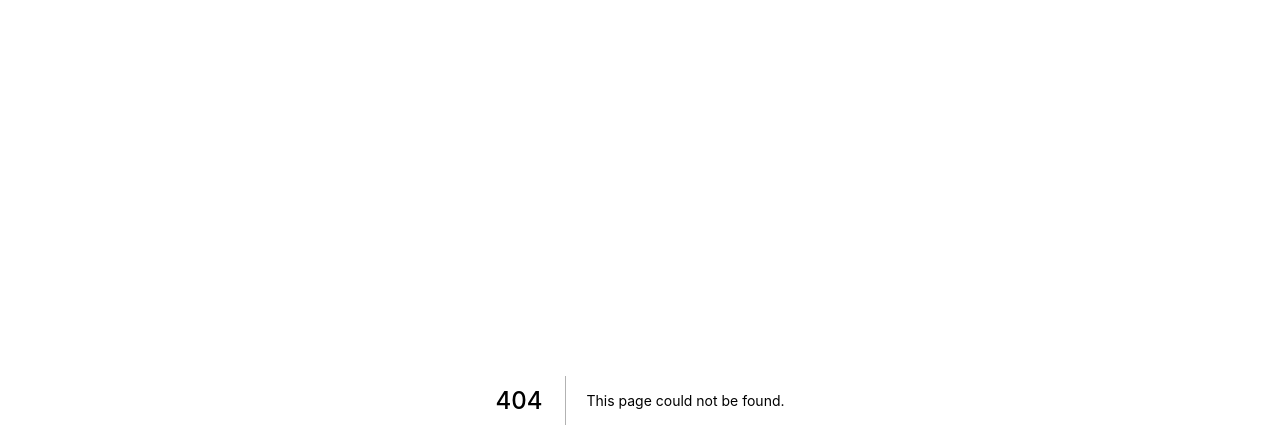
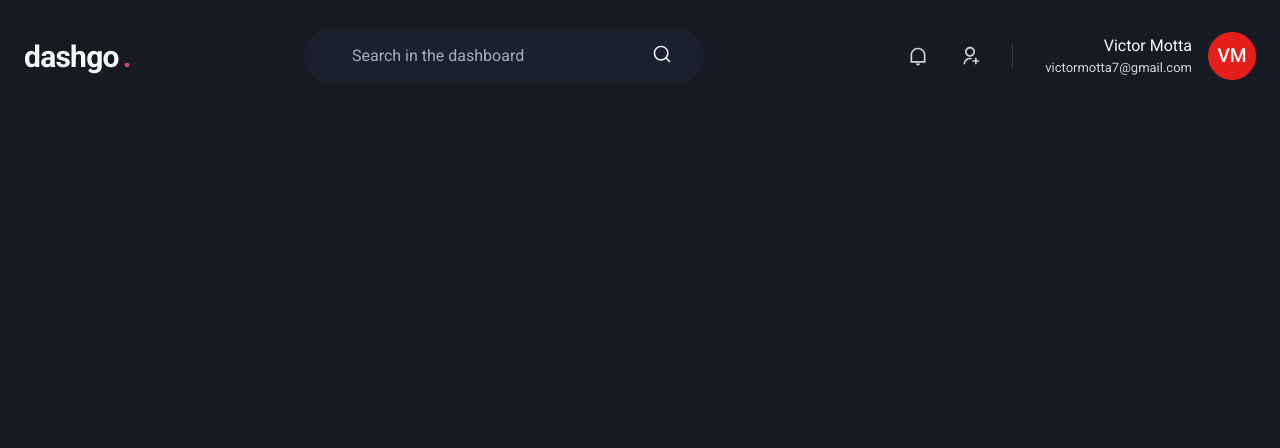
Before and after one commit to mottapng/next-dashboard, a Next.js app: page /dashboard in a window 1280 px wide. Before the commit this address had no page. Shown: the top 448 px of the page. Built offline with nearby package versions, Linux system fonts and the light colour scheme.

Commit message:
header component

```diff
--- a/package.json
+++ b/package.json
@@ -16,7 +16,8 @@
     "framer-motion": "^7.1.0",
     "next": "12.2.5",
     "react": "18.2.0",
-    "react-dom": "18.2.0"
+    "react-dom": "18.2.0",
+    "react-icons": "^4.4.0"
   },
   "devDependencies": {
     "@types/node": "^18.7.2",
--- /dev/null
+++ b/src/components/Header.tsx
@@ -0,0 +1,60 @@
+import { Flex, Input, Text, Icon, HStack, Box, Avatar } from "@chakra-ui/react"
+import { RiNotificationLine, RiSearchLine, RiUserAddLine } from "react-icons/ri"
+
+export const Header = () => {
+  return (
+    <Flex as="header" w="100%" maxWidth={1480} h="20" mx="auto" mt="4" align="center" px="6">
+      <Text fontSize="3xl" fontWeight="bold" letterSpacing="tight" w="64">
+        dashgo
+        <Text as="span" ml="1" color="pink.500">.</Text>
+      </Text>
+      <Flex
+        as="label"
+        flex="1"
+        py="4"
+        px="8"
+        ml="6"
+        maxWidth={400}
+        alignSelf="center"
+        color="gray.200"
+        position="relative"
+        bg="gray.800"
+        borderRadius="full"
+      >
+        <Input
+          color="gray.50"
+          px="4"
+          mr="4"
+          variant="unstyled"
+          placeholder="Search in the dashboard"
+          _placeholder={{
+            color:
+              "gray.400"
+          }}
+        />
+
+        <Icon as={RiSearchLine} fontSize="20" />
+
+      </Flex>
+      <Flex align="center" ml="auto">
+
+        <HStack spacing="8" mx="8" pr="8" py="1" color="gray.300" borderRightWidth={1} borderColor="gray.700">
+          <Icon as={RiNotificationLine} fontSize="20" />
+          <Icon as={RiUserAddLine} fontSize="20" />
+        </HStack>
+
+        <Flex align="center">
+          <Box mr="4" textAlign="right">
+            <Text>Victor Motta</Text>
+            <Text color="gray.300" fontSize="small">
+              victormotta7@gmail.com
+            </Text>
+          </Box>
+        </Flex>
+
+        <Avatar size="md" name="Victor Motta" />
+
+      </Flex>
+    </Flex>
+  )
+}
--- /dev/null
+++ b/src/pages/dashboard.tsx
@@ -0,0 +1,9 @@
+import { Header } from "../components/Header"
+
+const dashboard = () => {
+  return (
+    <Header />
+  )
+}
+
+export default dashboard
--- a/src/pages/index.tsx
+++ b/src/pages/index.tsx
@@ -4,8 +4,8 @@
 export default function SignIn() {
   return (
     <Flex w="100vw" h="100vh" align="center" justify="center">
-      <Flex as="form" w="100%" maxWidth={360} bg="gray.800" p={8} borderRadius={8} flexDir="column">
-        <Stack spacing={4}>
+      <Flex as="form" w="100%" maxWidth={360} bg="gray.800" p="8" borderRadius={8} flexDir="column">
+        <Stack spacing="4">
 
           <Input name="email" label="E-mail" type="email" />
           <Input name="password" label="Password" type="password" />
```
Also changed, not shown: 1 other file (tests, documents, lock files or other folders).
